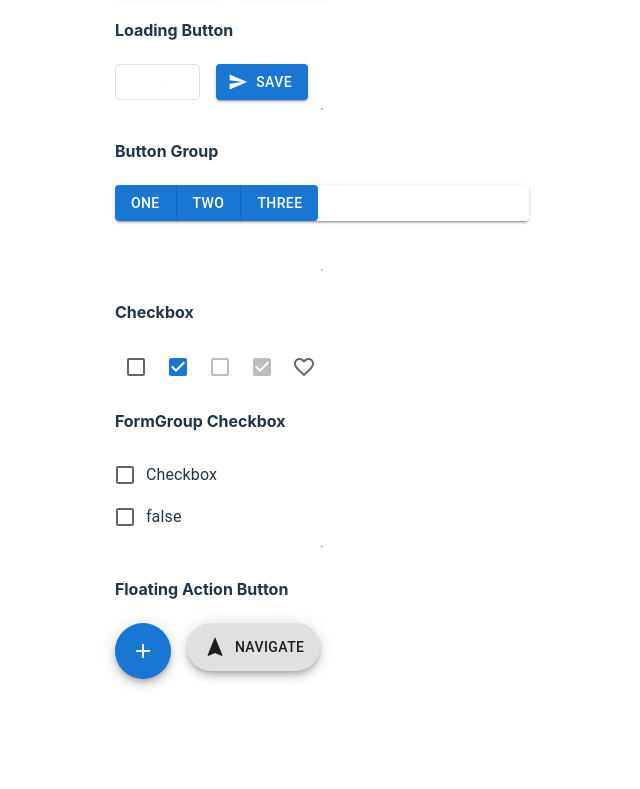
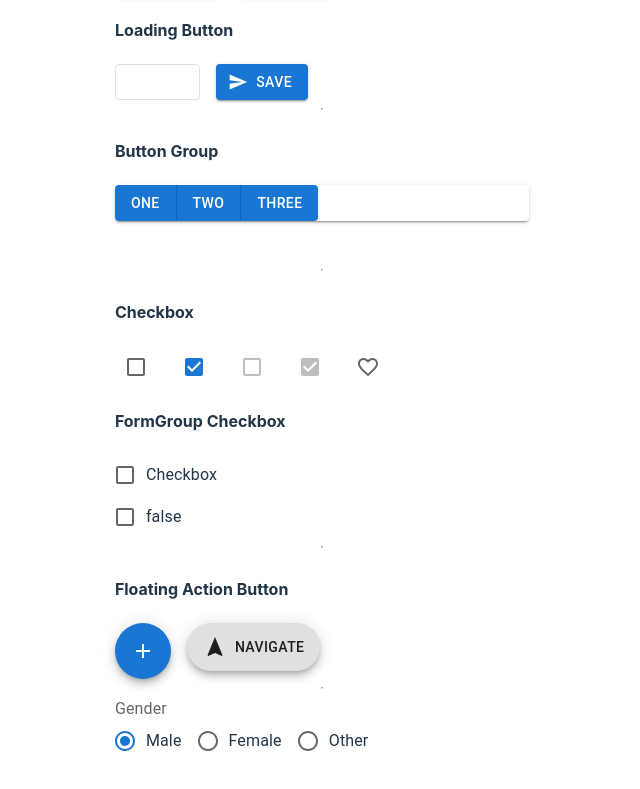
Before and after one commit to GuilhermeSousaDev/MaterialUI, a React (Vite) app in the folder react-ui/: page / in a window 1280 px wide. Shown: the part 417-1206 px from the top of the page, without its empty margins (318-958 px from the left). Before the commit the page ends 1136 px from the top, so only its background shows below. Built offline with nearby package versions, Linux system fonts and the light colour scheme.

Commit message:
RadioButton Component

```diff
--- a/react-ui/src/App.jsx
+++ b/react-ui/src/App.jsx
@@ -4,6 +4,7 @@ import ButtonComponent from './components/Button';
 import ButtonGroupComponent from './components/ButtonGroup';
 import CheckboxComponent from './components/Checkbox';
 import FloatingButtonComponent from './components/FloatingButton';
+import RadioButtonComponent from './components/RadioButton';
 
 function App() {
 
@@ -14,6 +15,7 @@ function App() {
       <ButtonGroupComponent />
       <CheckboxComponent />
       <FloatingButtonComponent />
+      <RadioButtonComponent />
     </Stack>
   )
 }
--- a/react-ui/src/components/Checkbox.jsx
+++ b/react-ui/src/components/Checkbox.jsx
@@ -8,7 +8,7 @@ export default function CheckboxComponent() {
   return (
     <>
       <h4>Checkbox</h4>
-      <Stack direction="align" spacing={2}>
+      <Stack direction="row" spacing={2}>
         <Checkbox />
         <Checkbox defaultChecked />
         <Checkbox disabled />
--- a/react-ui/src/components/FloatingButton.jsx
+++ b/react-ui/src/components/FloatingButton.jsx
@@ -14,6 +14,7 @@ export default function FloatingButton() {
           Navigate
         </Fab>
       </Stack>
+      <hr />
     </>
   )
 }
--- /dev/null
+++ b/react-ui/src/components/RadioButton.jsx
@@ -0,0 +1,16 @@
+import { RadioGroup, Radio, FormControl, FormControlLabel, FormLabel } from '@mui/material';
+
+export default function RadioButton() {
+  return (
+    <>
+      <FormControl>
+        <FormLabel>Gender</FormLabel>
+        <RadioGroup row defaultValue="Male">
+          <FormControlLabel value="Male" control={<Radio />} label="Male" />
+          <FormControlLabel value="Female" control={<Radio />} label="Female" />
+          <FormControlLabel value="Other" control={<Radio />} label="Other" />
+        </RadioGroup>
+      </FormControl>
+    </>
+  )
+}
```
